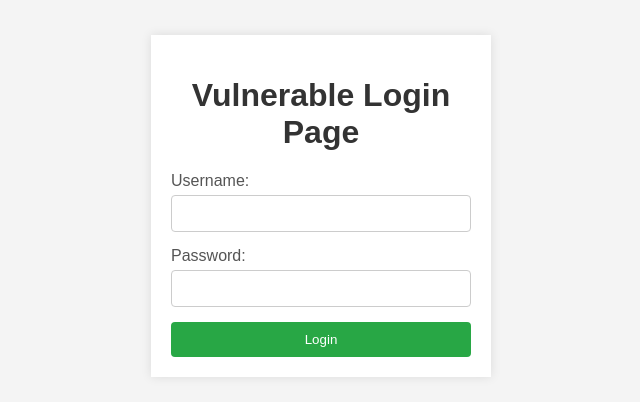
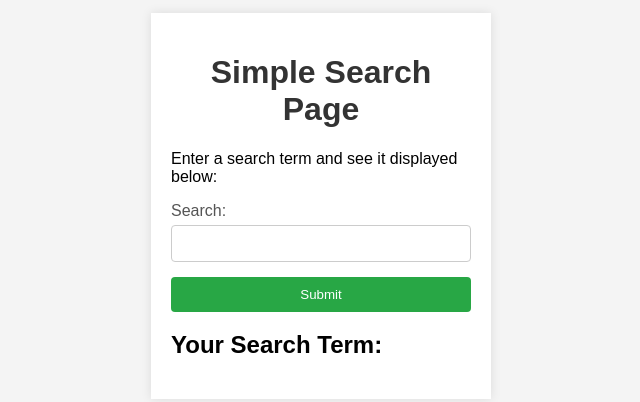
Before and after one commit to YTstyo/Basic-SQL-Injection, a plain HTML site: page index.html in a window 1280 px wide. Shown: the part 202-604 px from the top of the page, without its empty margins (319-959 px from the left). Drawn offline with Linux system fonts and the light colour scheme.

Commit message:
Update index.html

```diff
--- a/index.html
+++ b/index.html
@@ -3,20 +3,32 @@
 <head>
     <meta charset="UTF-8">
     <meta name="viewport" content="width=device-width, initial-scale=1.0">
-    <title>Vulnerable Site</title>
+    <title>Vulnerable XSS Site</title>
     <link rel="stylesheet" href="style.css">
 </head>
 <body>
     <div class="container">
-        <h1>Vulnerable Login Page</h1>
-        <form id="loginForm" action="/login" method="POST">
-            <label for="username">Username:</label>
-            <input type="text" id="username" name="username" required>
-            <label for="password">Password:</label>
-            <input type="password" id="password" name="password" required>
-            <button type="submit">Login</button>
+        <h1>Simple Search Page</h1>
+        <p>Enter a search term and see it displayed below:</p>
+        <form action="index.html" method="GET">
+            <label for="search">Search:</label>
+            <input type="text" id="search" name="search" required>
+            <button type="submit">Submit</button>
         </form>
+
+        <div class="result">
+            <h2>Your Search Term:</h2>
+            <p id="display-result"></p>
+        </div>
     </div>
+
+    <script>
+        const params = new URLSearchParams(window.location.search);
+        const searchTerm = params.get('search');
+
+        if (searchTerm) {
+            document.getElementById('display-result').innerHTML = searchTerm;
+        }
+    </script>
 </body>
-<script src="app.js"></script>
 </html>
```
